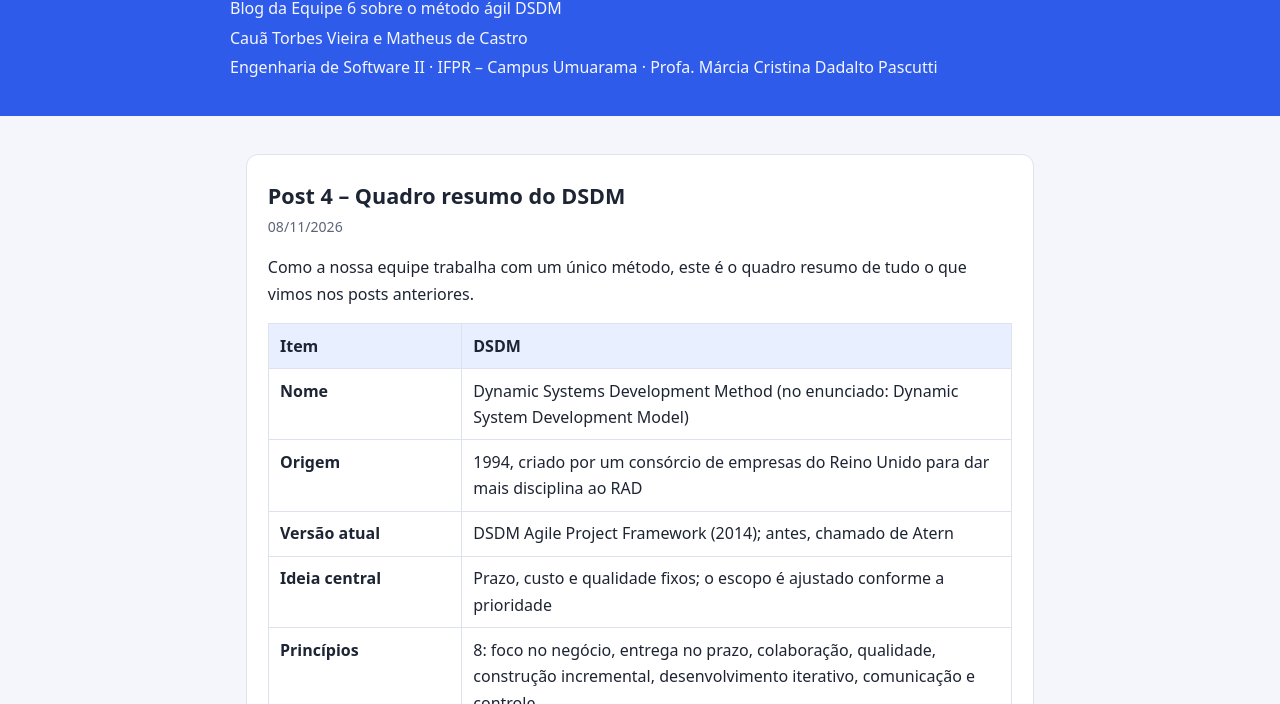
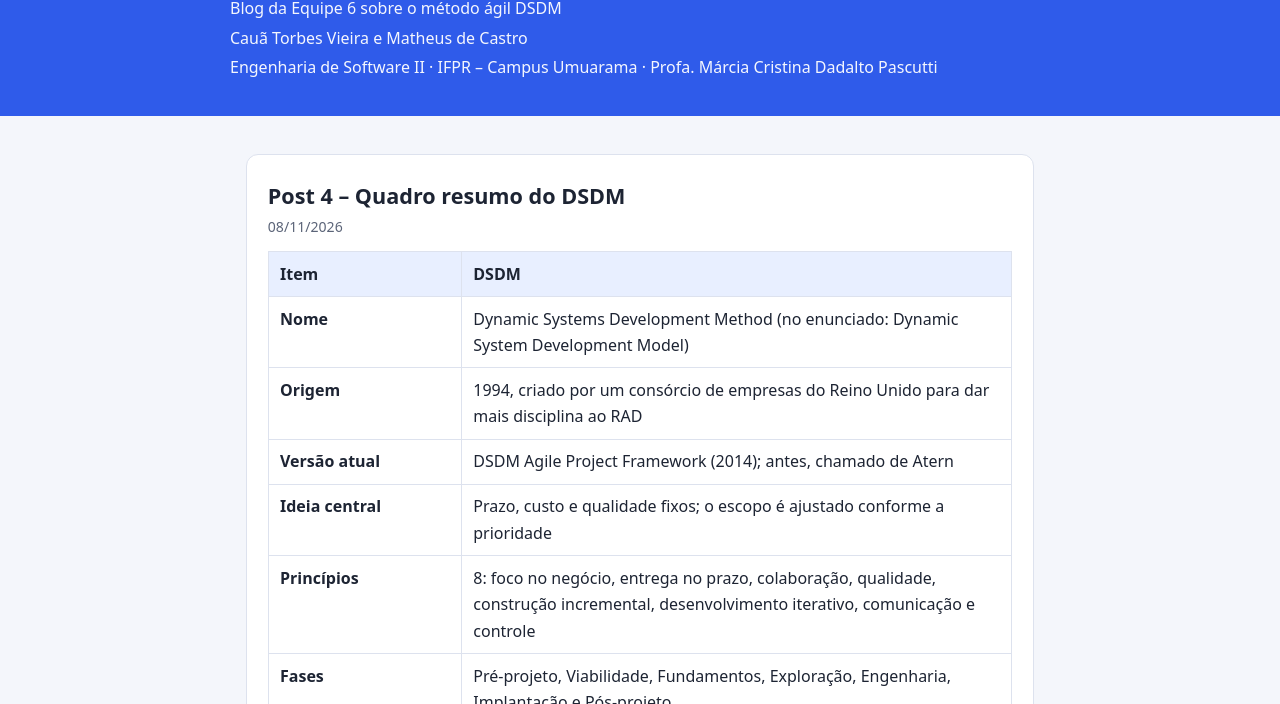
Before and after one commit to Theusyep/blog-dsdm, a plain HTML site: page index.html in a window 1280 px wide. Shown: the part 96-800 px from the top of the page. Drawn offline with Linux system fonts and the light colour scheme.

Commit message:
Update content in index.html for Post 4

```diff
--- a/index.html
+++ b/index.html
@@ -43,7 +43,6 @@ footer a{color:var(--ac)}
 <article>
 <h2>Post 4 – Quadro resumo do DSDM</h2>
 <p class="meta">08/11/2026</p>
-<p>Como a nossa equipe trabalha com um único método, este é o quadro resumo de tudo o que vimos nos posts anteriores.</p>
 <div class="tw"><table>
 <tr><th>Item</th><th>DSDM</th></tr>
 <tr><td>Nome</td><td>Dynamic Systems Development Method (no enunciado: Dynamic System Development Model)</td></tr>
```
